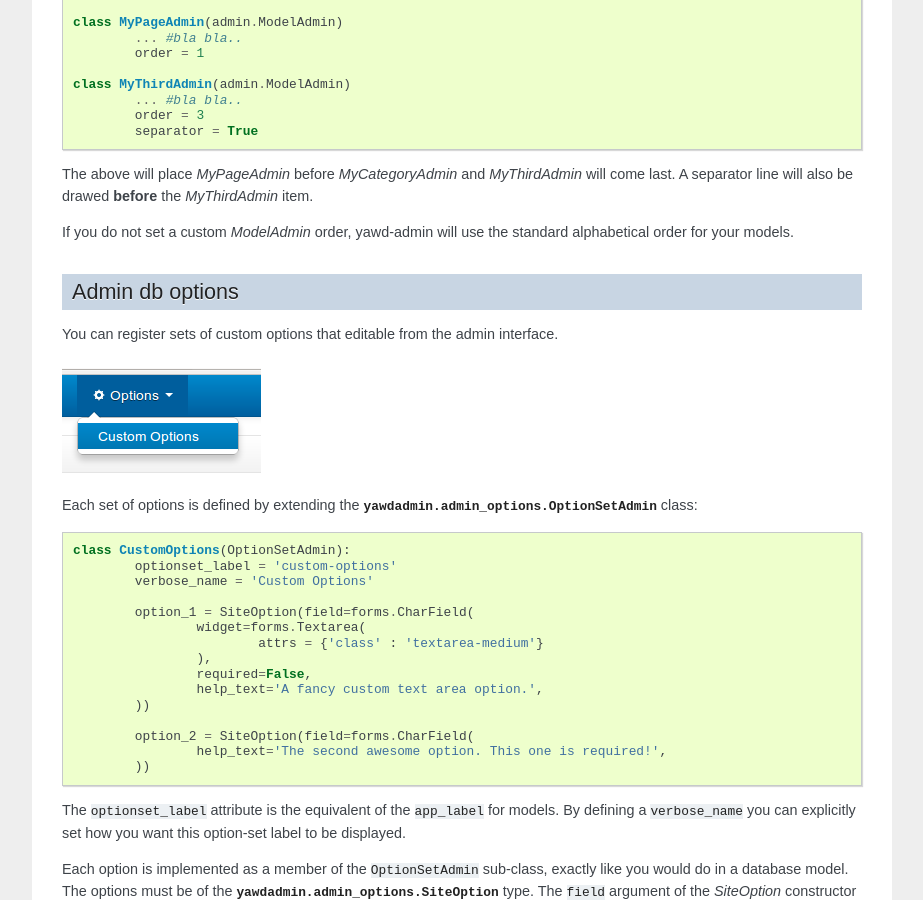
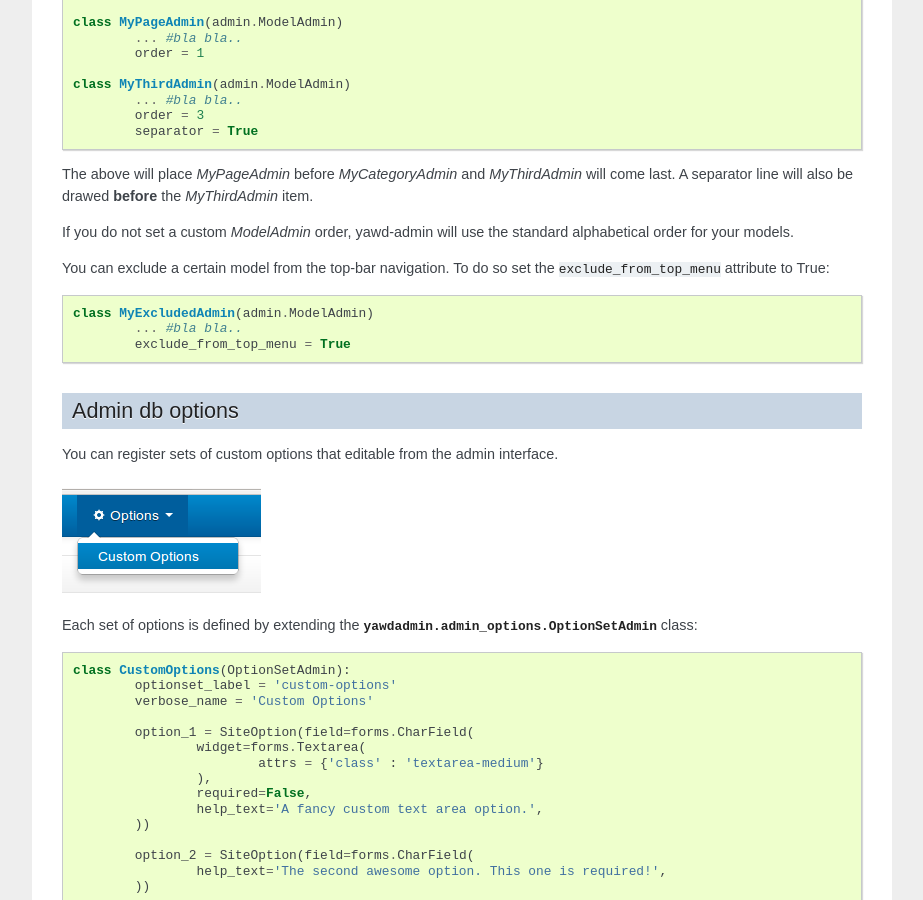
Before and after one commit to ppetrid/yawd-admin, a Sphinx documentation site: the page built from docs/usage.rst, in a window 1280 px wide and 900 px high, scrolled down 2186 px. Shown: the whole window, without its empty margins (198-1121 px from the left). Built offline with Sphinx 7.4.7, drawn with Linux system fonts in a browser that asks for light colours.

Commit message:
add the ability to exclude models from the top menu

```diff
--- a/docs/usage.rst
+++ b/docs/usage.rst
@@ -153,6 +153,15 @@ The above will place `MyPageAdmin` before `MyCategoryAdmin` and
 
 If you do not set a custom `ModelAdmin` order, yawd-admin will use the
 standard alphabetical order for your models.
+
+You can exclude a certain model from the top-bar navigation. To do so
+set the ``exclude_from_top_menu`` attribute to True:
+
+.. code-block:: python
+
+	class MyExcludedAdmin(admin.ModelAdmin)
+		... #bla bla..
+		exclude_from_top_menu = True
 
 Admin db options
 ++++++++++++++++
```
Also changed, not shown: 1 other file.
